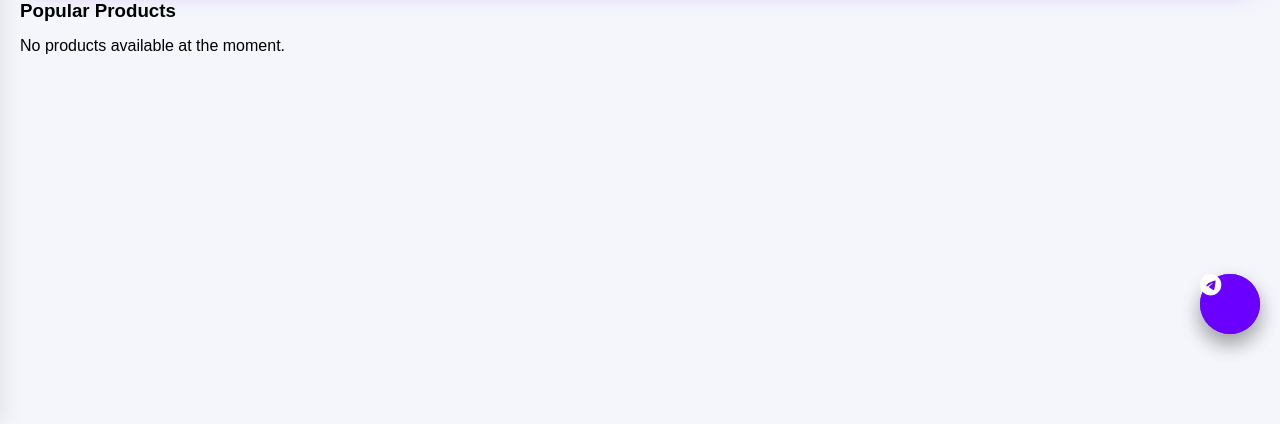
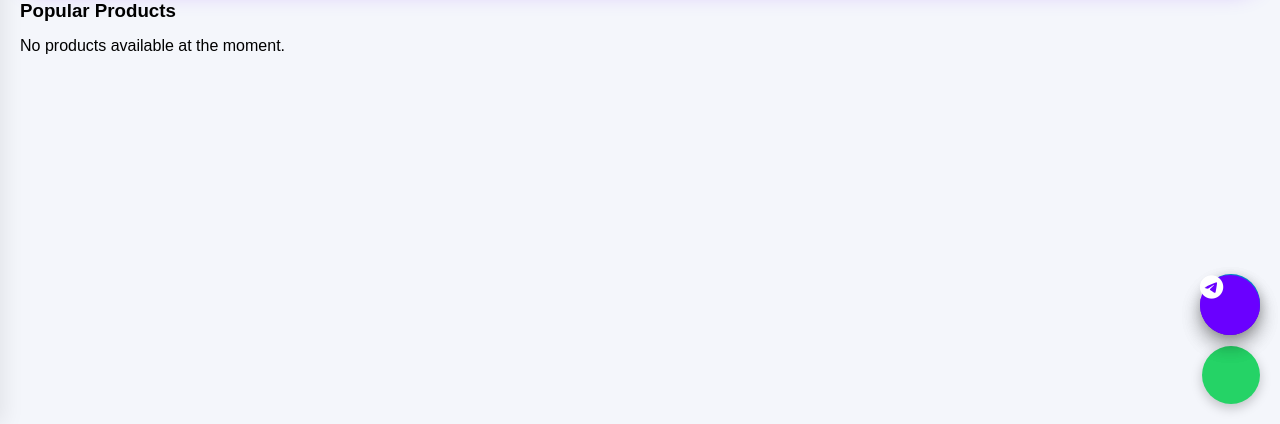
Before and after one commit to Bumacrystale/bestlogs, a Django app: page /home/ in a window 1280 px wide. Shown: the part 376-800 px from the top of the page. Run offline with Django 5.2, Linux system fonts and the light colour scheme; the visitor is signed in with stand-in values (Sample User, id 1); data that the repository does not hold is empty.

Commit message:
Fixed separate floating support buttons

```diff
--- a/main/templates/base.html
+++ b/main/templates/base.html
@@ -42,12 +42,13 @@
 
     .support-whatsapp i,
     .support-telegram i {
-            color: white;
+        color: #ffffff;
         line-height: 1;
+        display: block;
     }
 
     .support-whatsapp i {
-            font-size: 28px;
+        font-size: 26px;
         transform: translateY(1px);
     }
 
@@ -105,15 +106,13 @@
     {% block content %}
     {% endblock %}
 
-    <div class="support-links">
-        <a href="https://wa.me/message/TVVBYN4IS7SAC1" target="_blank" class="support-btn whatsapp-btn" title="WhatsApp Support" aria-label="WhatsApp Support">
+    <a href="https://wa.me/message/TVVBYN4IS7SAC1" target="_blank" class="support-whatsapp" title="WhatsApp Support" aria-label="WhatsApp Support">
     <i class="fab fa-whatsapp"></i>
 </a>
 
-        <a href="https://t.me/BestLogsSupport" target="_blank" class="support-btn telegram-btn" title="Telegram Support" aria-label="Telegram Support">
+<a href="https://t.me/BestLogsSupport" target="_blank" class="support-telegram" title="Telegram Support" aria-label="Telegram Support">
     <i class="fab fa-telegram-plane"></i>
 </a>
-    </div>
 
     <script>
         function toggleDrawer() {
```
Lines whose indentation alone changed are shown as unchanged.
